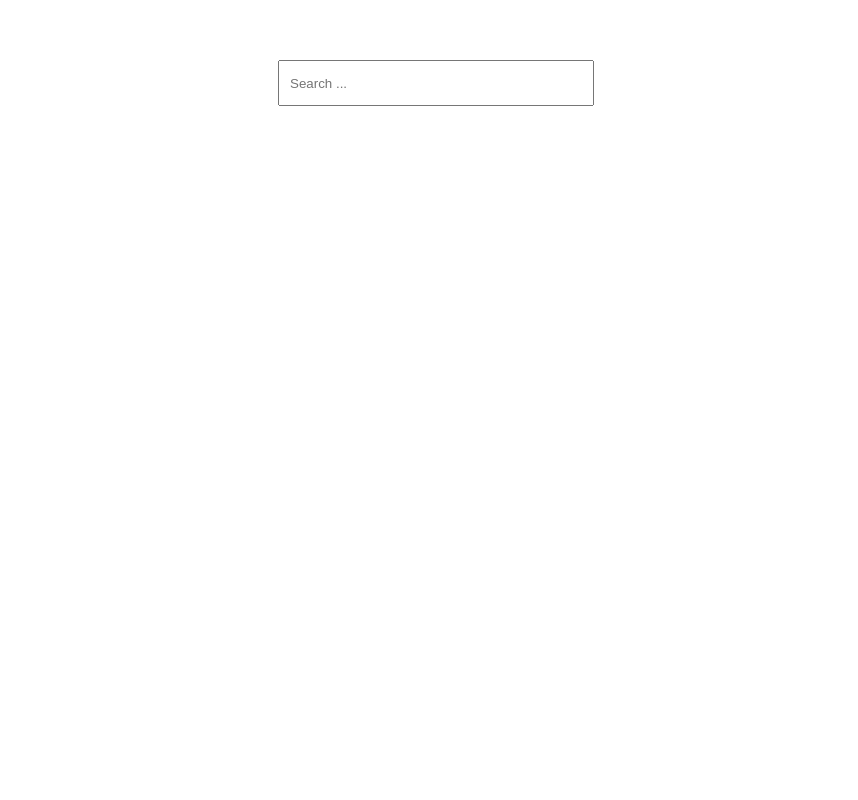
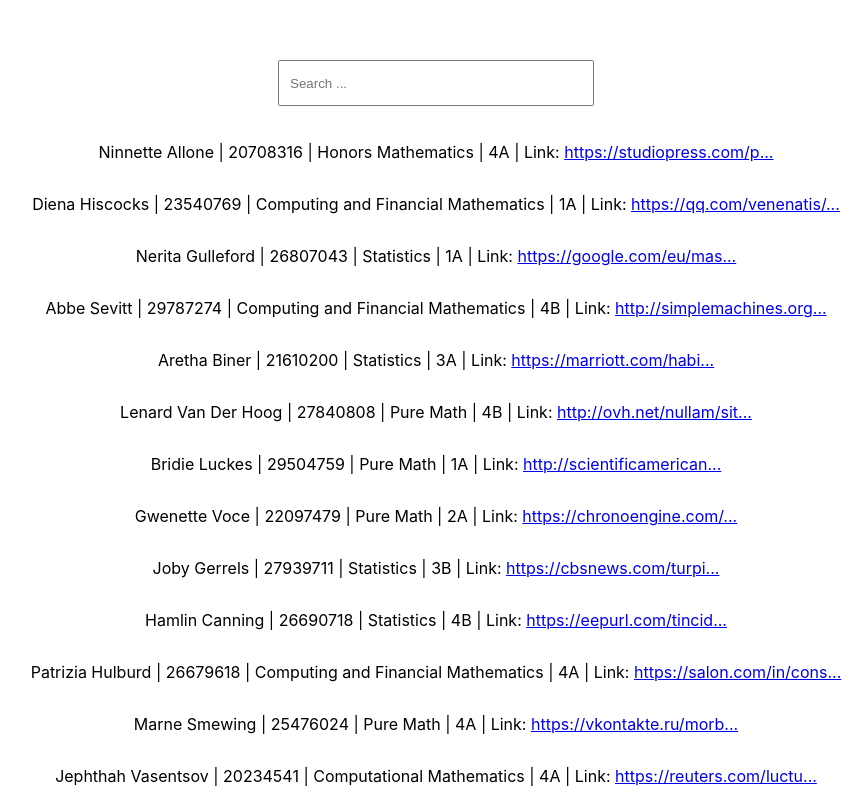
Before and after one commit to SaikrishnaTadepalli/CS-Site, a React (Create React App) app: page / in a window 1280 px wide. Shown: the top 800 px of the page, without its empty margins (204-1062 px from the left). Built offline with nearby package versions, Linux system fonts and the light colour scheme; the HTML template or start-up script is replaced by a standard one.

Commit message:
Update App.jsx

```diff
--- a/src/App.jsx
+++ b/src/App.jsx
@@ -1,6 +1,7 @@
 import React from 'react';
 import './App.css'
 import { useState } from 'react';
+import DATA from './data.json';
 import Student from './Components/Student/Student'
 
 function App() {
@@ -17,6 +18,28 @@ function App() {
         placeholder='Search ...'
         onChange={handleSearch}
       />
+
+      {
+        DATA.filter((val) => {
+          if (search === "") {
+            return val;
+          } else if (val.firstName.toLowerCase().includes(search.toLowerCase())) {
+            return val;
+          }
+        }).map((val) => {
+          return (
+            <Student
+              id={val.id}
+              firstName={val.firstName}
+              lastName={val.lastName}
+              studentNum={val.studentNum}
+              program={val.program}
+              term={val.term}
+              link={val.link}
+            />
+          )
+        })
+      }
     </div>
   );
 }
```
